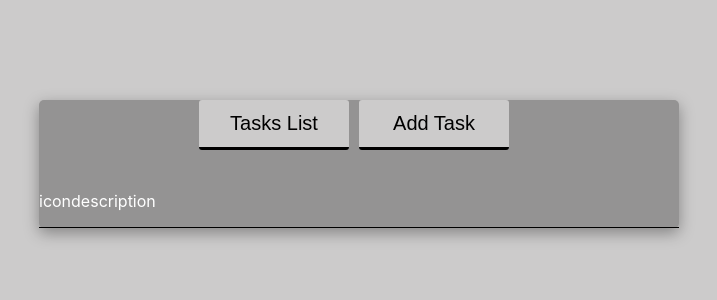
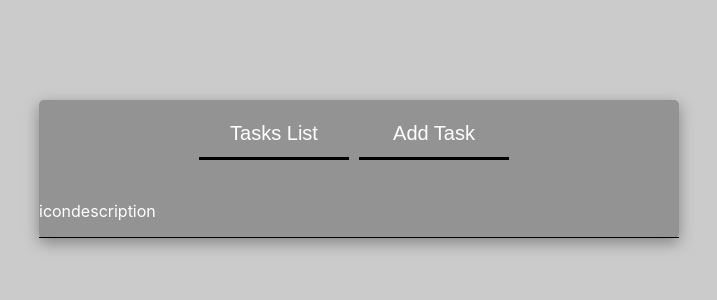
Before and after one commit to jkdGMC/redux_checkpoint, a React (Create React App) app: page / in a window 1280 px wide. Shown: the top 300 px of the page, without its empty margins (281-998 px from the left). Built offline with nearby package versions, Linux system fonts and the light colour scheme.

Commit message:
Adding style navigation

```diff
--- a/src/App.css
+++ b/src/App.css
@@ -10,24 +10,26 @@
 .nav{
   display: flex;
   justify-content: center;
+  margin-top: 10px;
 }
 
 .nav button{
-  border: none;
-  border-radius: 3px;
   width: 150px;
   height: 50px;
+  border: none;
   margin-right: 10px;
-  background-color: rgb(204, 203, 203);
+  color: white;
+  /* background-color: rgb(204, 203, 203); */
+  background-color: rgb(148, 147, 147);
   border-bottom: 3px solid black;
   font-size: 20px;
+  transition: border-bottom 0.1s ease-in-out 0.05s;
+}
+
+.nav button:hover{
+  border-bottom: 5px solid black;
 }
 
 .taskList{
   margin-top: 25px;
 }
-
-.btn-link{
-  text-decoration: none;
-  color: white;
-}
```
